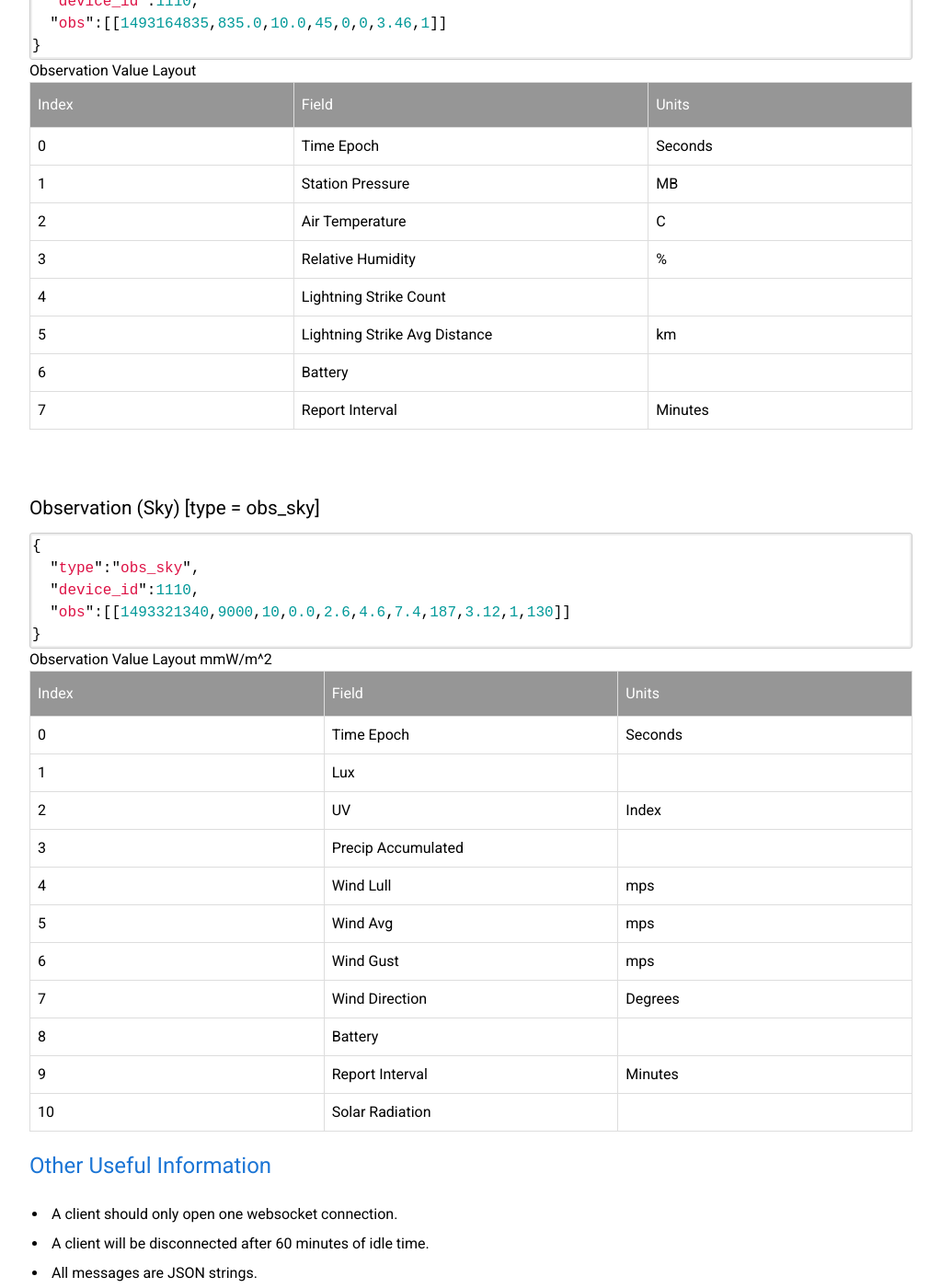
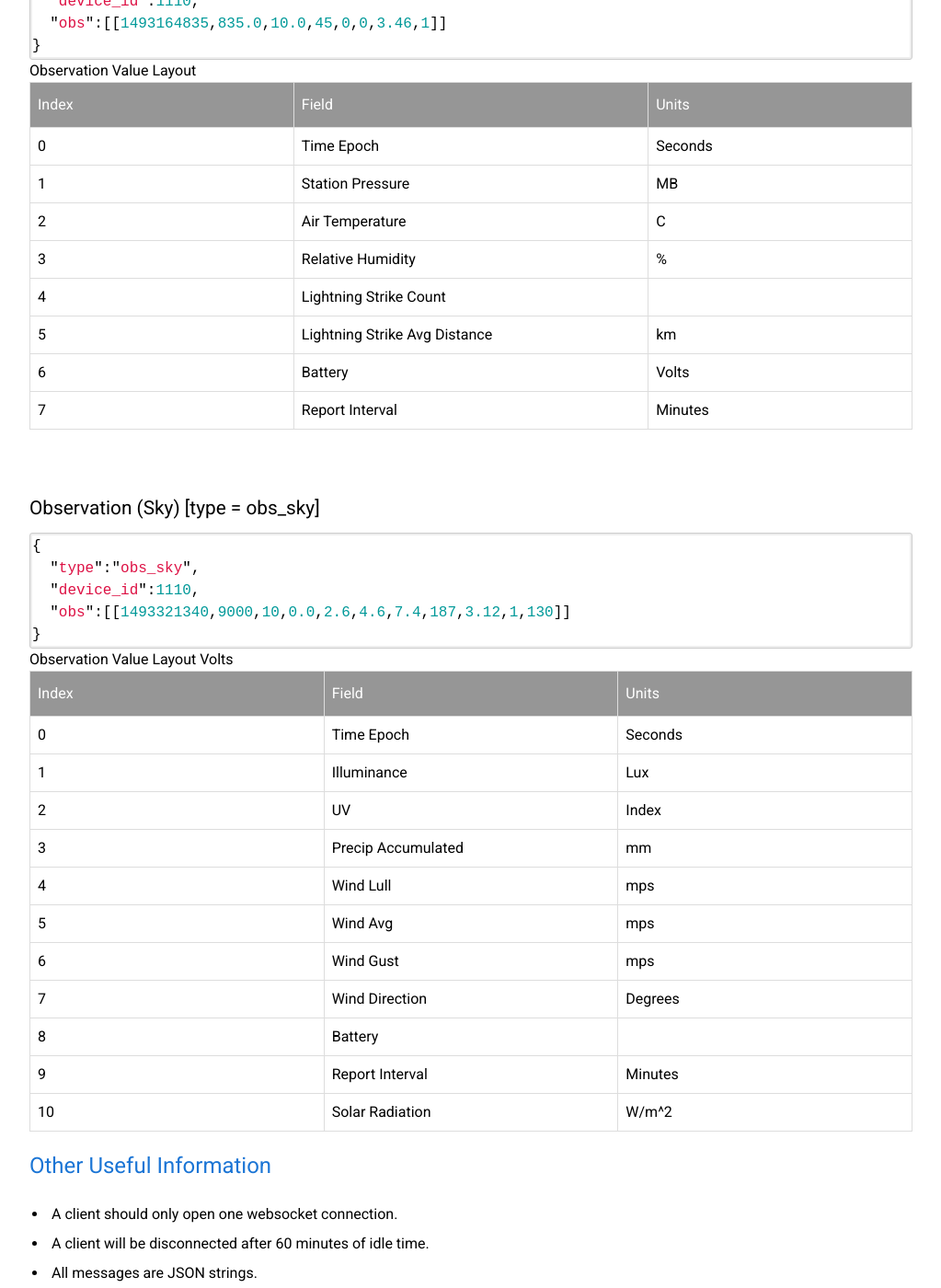
Before and after one commit to WeatherFlow/SmartWeather, a Jekyll site: the page built from api/ws.html, in a window 1280 px wide and 1400 px high, scrolled down 3798 px. Shown: the whole window at 92% size, without its empty margins (128-1151 px from the left). Built offline with Jekyll 4.4.1, drawn with Linux system fonts in a browser that asks for light colours; nearby versions of some CDN libraries.

Commit message:
Updated Air and Sky Units

```diff
--- a/api/ws.html
+++ b/api/ws.html
@@ -244,7 +244,7 @@
   <tr><td>3</td><td>Relative Humidity</td><td>%</td></tr>
   <tr><td>4</td><td>Lightning Strike Count</td><td></td></tr>
   <tr><td>5</td><td>Lightning Strike Avg Distance</td><td>km</td></tr>
-  <tr><td>6</td><td>Battery</td><td></td></tr>
+  <tr><td>6</td><td>Battery</td><td>Volts</td></tr>
   <tr><td>7</td><td>Report Interval</td><td>Minutes</td></tr>
 </table>
 
@@ -263,16 +263,16 @@
 <table>
   <tr><th>Index</th><th>Field</th><th>Units</th></tr>
   <tr><td>0</td><td>Time Epoch</td><td>Seconds</td></tr>
-  <tr><td>1</td><td>Lux</td><td></td></tr>
+  <tr><td>1</td><td>Illuminance</td><td>Lux</td></tr>
   <tr><td>2</td><td>UV</td><td>Index</td></tr>
-  <tr><td>3</td><td>Precip Accumulated</td>mm<td></td></tr>
+  <tr><td>3</td><td>Precip Accumulated</td><td>mm</td></tr>
   <tr><td>4</td><td>Wind Lull</td><td>mps</td></tr>
   <tr><td>5</td><td>Wind Avg</td><td>mps</td></tr>
   <tr><td>6</td><td>Wind Gust</td><td>mps</td></tr>
   <tr><td>7</td><td>Wind Direction</td><td>Degrees</td></tr>
-  <tr><td>8</td><td>Battery</td><td></td></tr>
+  <tr><td>8</td><td>Battery</td><td></td>Volts</tr>
   <tr><td>9</td><td>Report Interval</td><td>Minutes</td></tr>
-  <tr><td>10</td><td>Solar Radiation</td>W/m^2<td></td></tr>
+  <tr><td>10</td><td>Solar Radiation</td><td>W/m^2</td></tr>
 </table>
 
 
```
